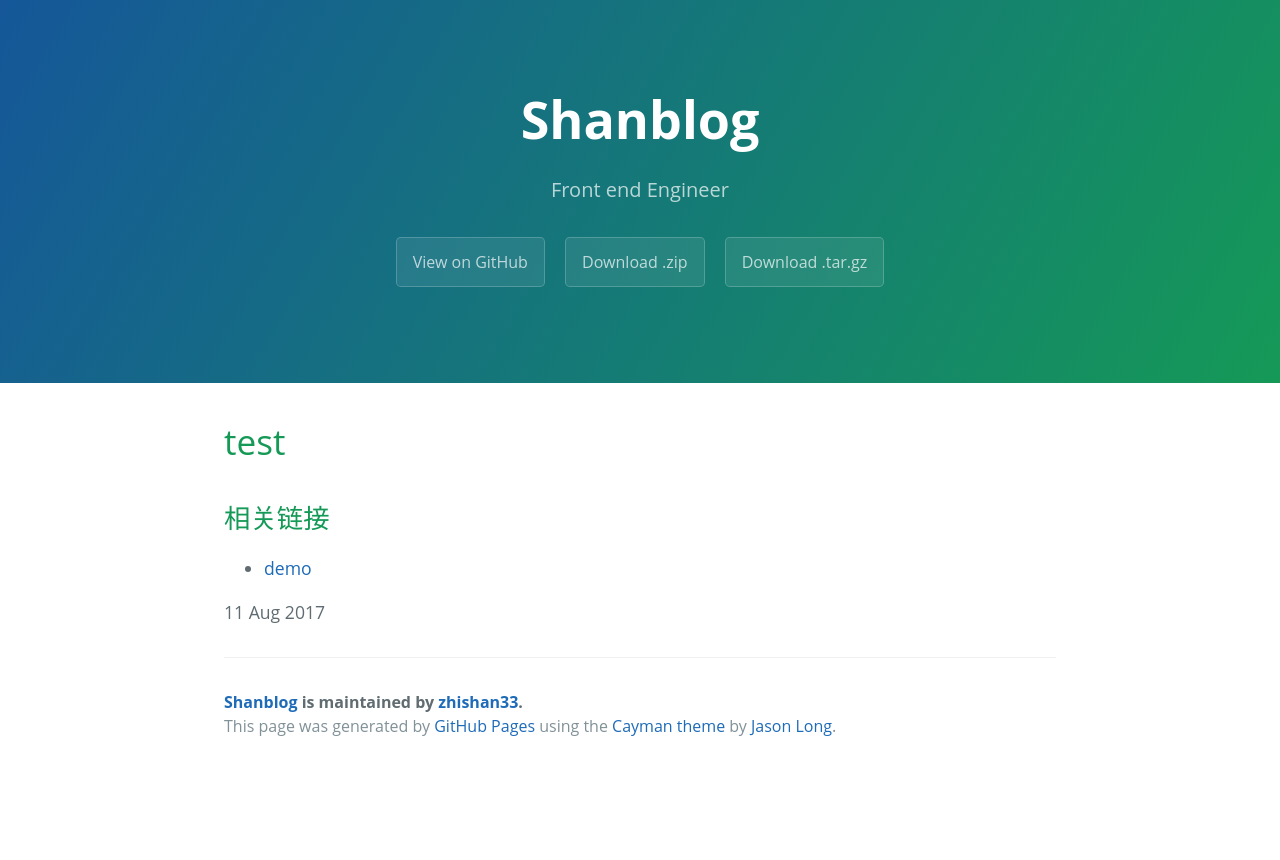
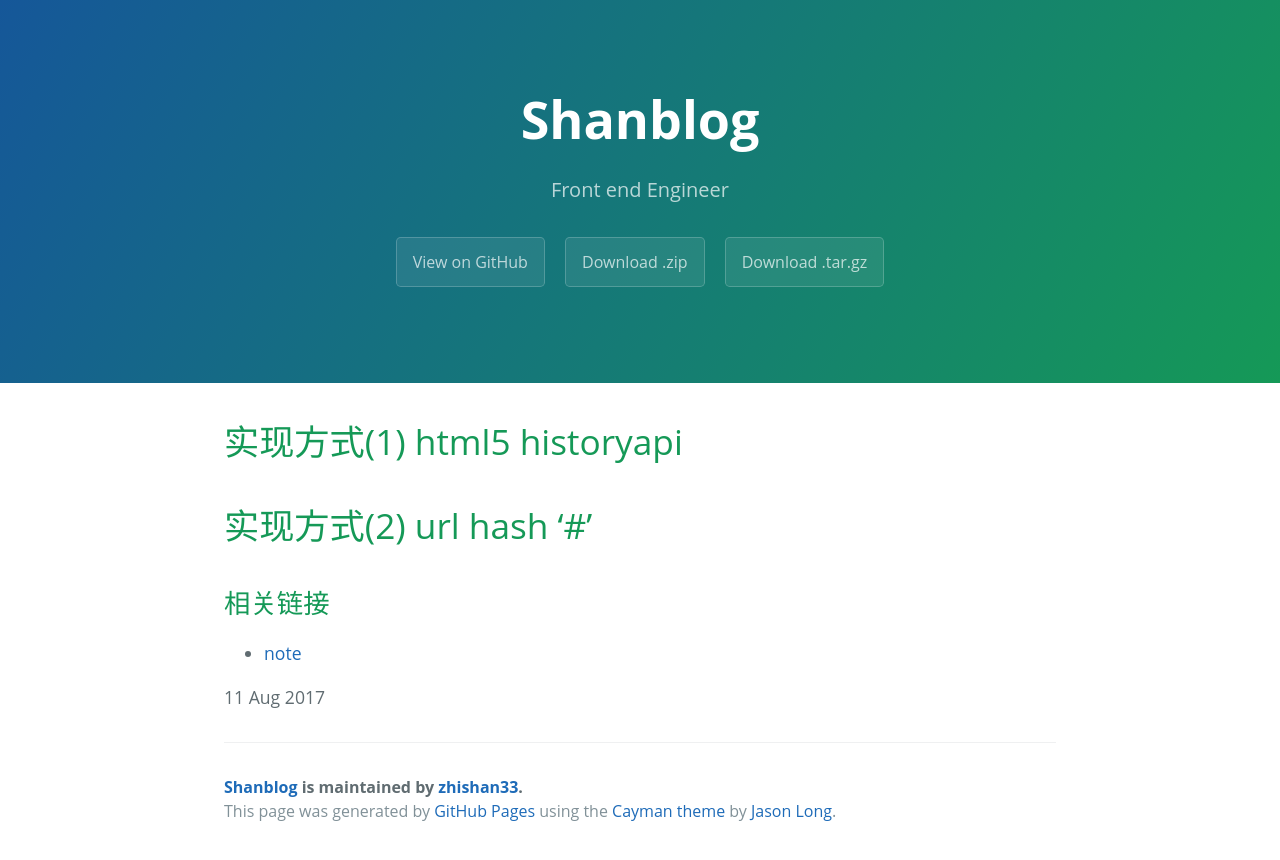
Before and after one commit to zhishan33/shanBlog, a Jekyll site: the page built from _posts/2017-08-11-router.md, in a window 1280 px wide. Shown: the top 860 px of the page. Built offline with Jekyll 4.4.1, drawn with Linux system fonts in a browser that asks for light colours.

Commit message:
docs: 两种实现方式

```diff
--- a/_posts/2017-08-11-router.md
+++ b/_posts/2017-08-11-router.md
@@ -3,7 +3,8 @@
 title: 前端 router
 ---
 
-# test
+# 实现方式(1) html5 historyapi
+# 实现方式(2) url hash '#'
 
 
 
@@ -14,6 +15,6 @@
 
 
 ## 相关链接
-- [demo](http://zhishan33.github.io/shanBlog/)
+- [note](http://zhishan33.github.io/shanBlog/)
 
 <p>{{ page.date | date_to_string }}</p>
```
